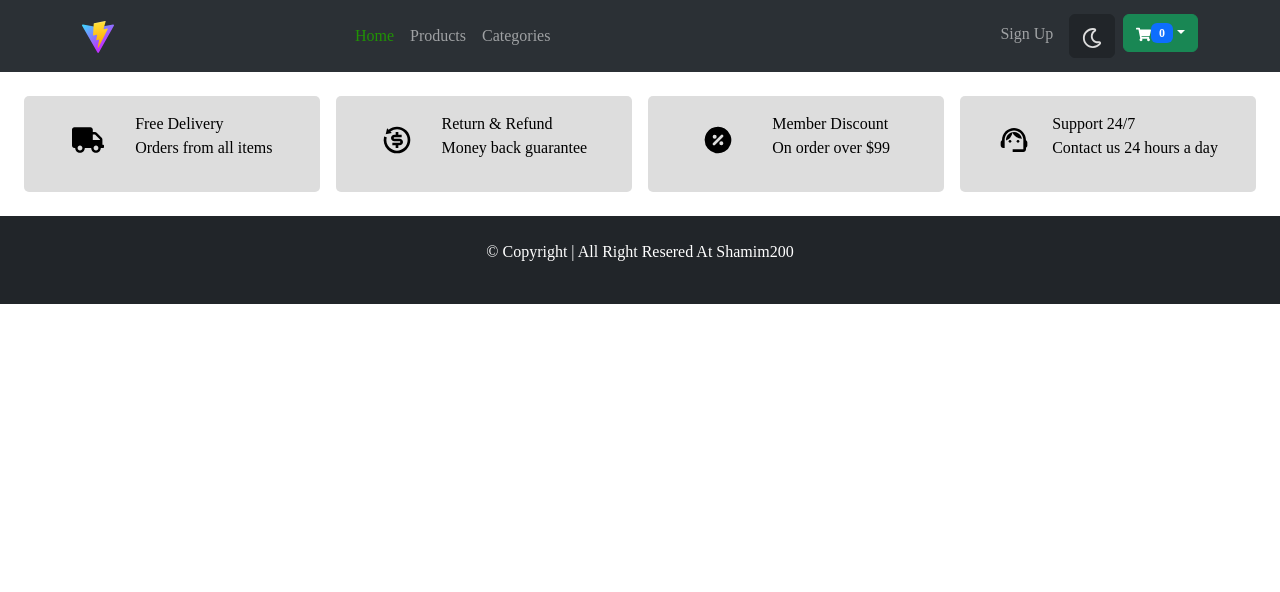
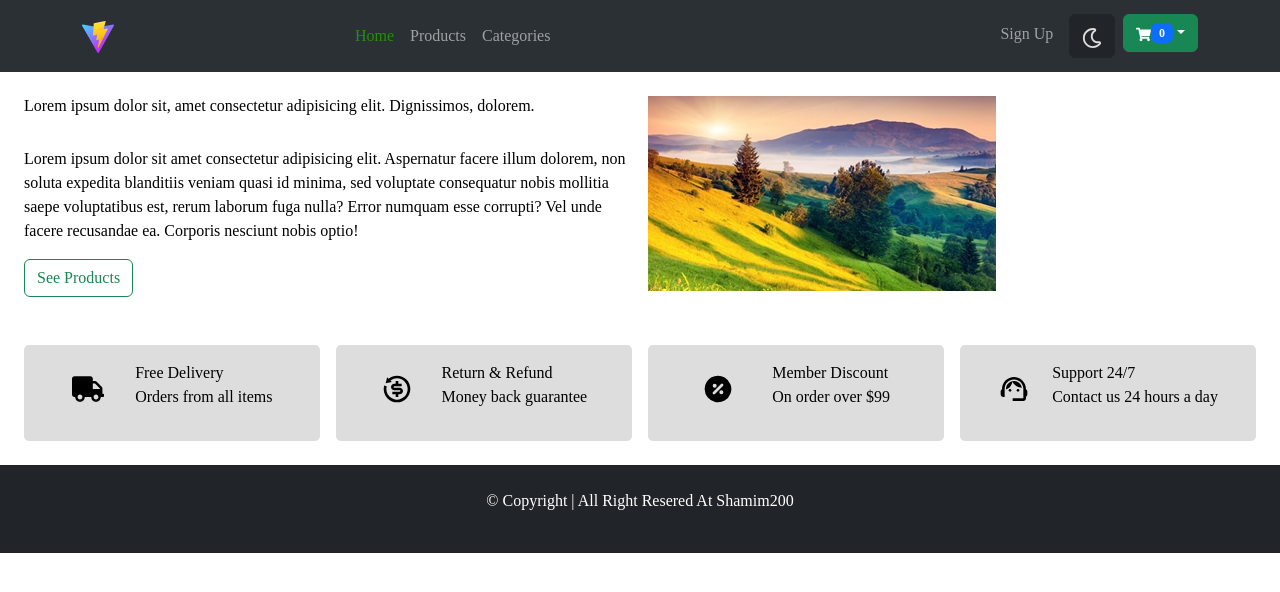
Before and after one commit to Shamim200/mini-shop, a React (Vite) app: page / in a window 1280 px wide. Shown: the top 592 px of the page. Built offline with nearby package versions, Linux system fonts and the light colour scheme.

Commit message:
✨feat(Home): add thumbnail image and product link to enhance layout

```diff
--- a/src/pages/Home.jsx
+++ b/src/pages/Home.jsx
@@ -1,9 +1,10 @@
-import { Row, Col } from "react-bootstrap";
+import { Row, Col, Button } from "react-bootstrap";
 import { FaTruck } from "react-icons/fa";
 import { RiRefund2Line } from "react-icons/ri";
 import { TbDiscountFilled } from "react-icons/tb";
 import { MdSupportAgent } from "react-icons/md";
-
+import thumbnail from "../assets/images/thumbnail.jpg";
+import { Link } from "react-router-dom";
 const data = [
   {
     icon: <FaTruck />,
@@ -29,6 +30,31 @@ const data = [
 
 const Home = () => {
   return (
+    <>
+      <Row className="g-3 p-4 d-flex justify-content-between align-items-start">
+        <Col lg={6} md={6}>
+          <h6>
+            Lorem ipsum dolor sit, amet consectetur adipisicing elit.
+            Dignissimos, dolorem.
+          </h6>
+          <br />
+          <p>
+            Lorem ipsum dolor sit amet consectetur adipisicing elit. Aspernatur
+            facere illum dolorem, non soluta expedita blanditiis veniam quasi id
+            minima, sed voluptate consequatur nobis mollitia saepe voluptatibus
+            est, rerum laborum fuga nulla? Error numquam esse corrupti? Vel unde
+            facere recusandae ea. Corporis nesciunt nobis optio!
+          </p>
+          <Link to="/products">
+            <Button variant="outline-success" className="text-capitalize">
+              see products
+            </Button>
+          </Link>
+        </Col>
+        <Col lg={6} md={6}>
+          <img className="img-fluid" src={thumbnail} alt="nature photo" />
+        </Col>
+      </Row>
       <Row className="g-3 p-4">
         {data.map((item) => {
           return (
@@ -46,6 +72,7 @@ const Home = () => {
           );
         })}
       </Row>
+    </>
   );
 };
 export default Home;
```
Also changed, not shown: src/assets/images/thumbnail.jpg (added). Lines whose indentation alone changed are shown as unchanged.
